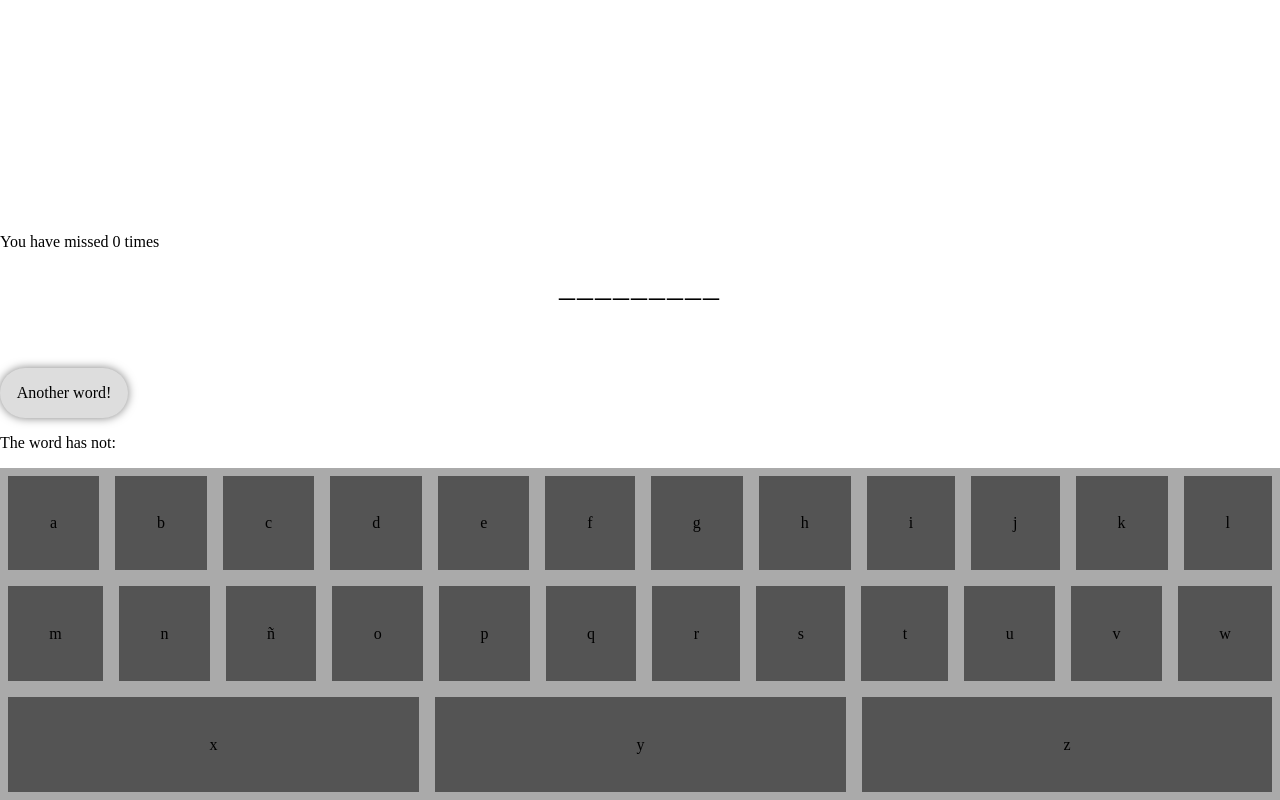
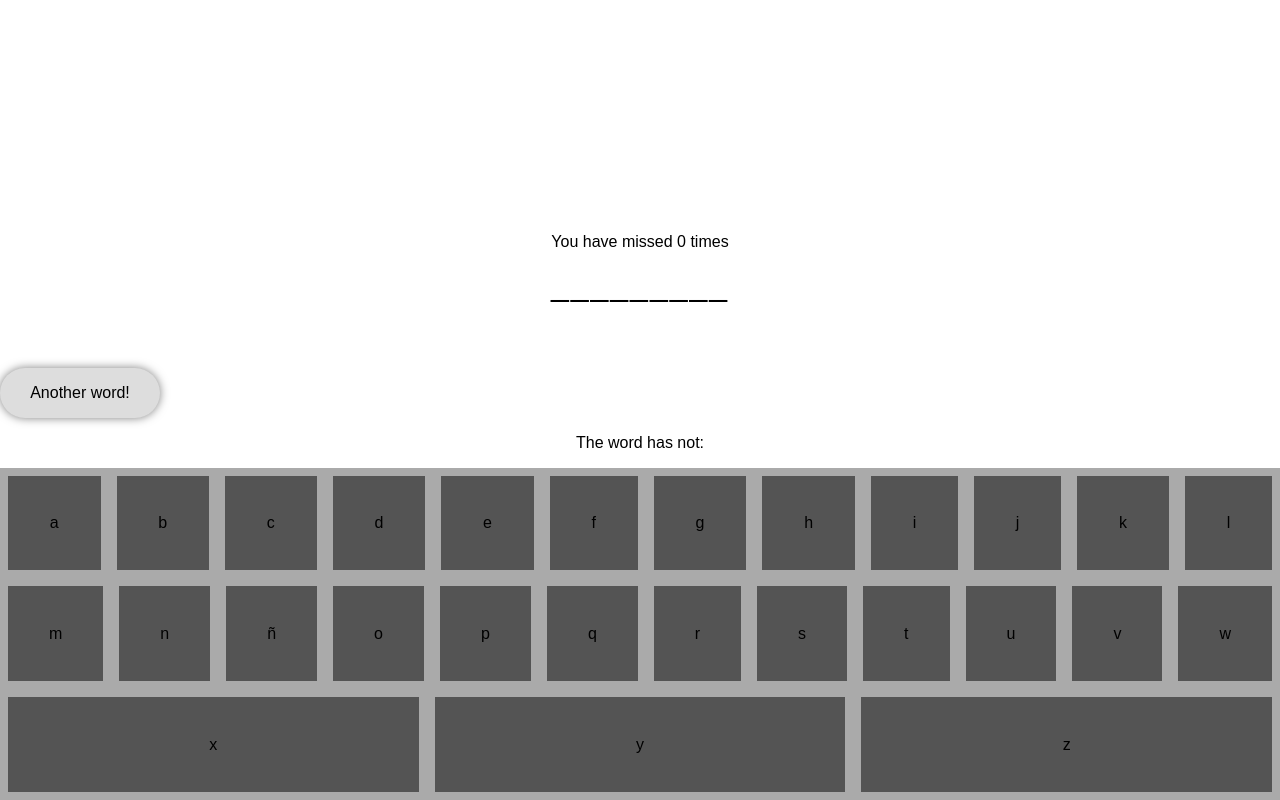
Before and after one commit to jlopcun/ahorcado, a plain HTML site: page index.html in a window 1280 px wide. Both pictures are taken after a click on the element "start the game!". Drawn offline with Linux system fonts and the light colour scheme.

Commit message:
trying to improve the design (I couldn't :( )

```diff
--- a/main.js
+++ b/main.js
@@ -5,6 +5,7 @@ const letterContainer = document.getElementById('letter-container');
 const letters = document.querySelectorAll('.letter');
 const lettersDontHave = document.getElementById('lettersDontHave');
 const missed = document.getElementById('missed');
+const RootStyles = document.documentElement.style;
 let wordSelected;
 let randomWord;
 let wordbars;
@@ -15,7 +16,7 @@ startGame.addEventListener('click',()=>{
     wordbars = new Array(randomWord.length).fill('_');
     word.textContent=wordbars.toString().replaceAll(',','');
     if(word.textContent) startGame.textContent='Another word!';
-    document.body.style.backgroundColor = '#fff';
+    RootStyles.setProperty('--bodybg','#fff');
     letters.forEach((el)=>{
         el.setAttribute('data-actionable','data-actionable');
     })
@@ -30,13 +31,13 @@ letterContainer.addEventListener('click',(e)=>{
             e.target.removeAttribute('data-actionable');
        }
         else if(randomWord.includes(e.target.textContent)){
-            document.body.style.backgroundColor = 'green' ;
+            RootStyles.setProperty('--bodybg','#0f0');
             hasAnotherIndex(wordSelected,e.target.textContent);
             if(!word.textContent.includes('_')) word.textContent = 'you`ve won!! congratulations :)';
         }
 
         else if(!randomWord.includes(e.target.textContent)) {
-            document.body.style.backgroundColor = 'red';
+            RootStyles.setProperty('--bodybg','#f00');
             misses+=1;
             lettersDontHave.textContent+=e.target.textContent;
             missed.textContent=misses;
--- a/style.css
+++ b/style.css
@@ -1,10 +1,15 @@
 *,*::after,*::before{
     box-sizing:border-box;
+}
+:root{
+    --bodybg:#fff;
 }
 body{
     max-width:100vw;
     min-height:100vh;
     margin:0;
+    background-color: var(--bodybg);
+    font-family:sans-serif;
 }
 .page-content{
     display:flex;
@@ -17,6 +22,7 @@ body{
 .game-tools{
     width:100%;
     height:30%;
+    text-align: center;
 }
 .startGame{
    cursor:pointer;
@@ -25,7 +31,7 @@ body{
    padding:1rem;
    margin-bottom:1rem;
    align-self: flex-start;
-   width:8rem;
+   width:10rem;
    text-align:center;
    background-color: #ddd;
 }
```
